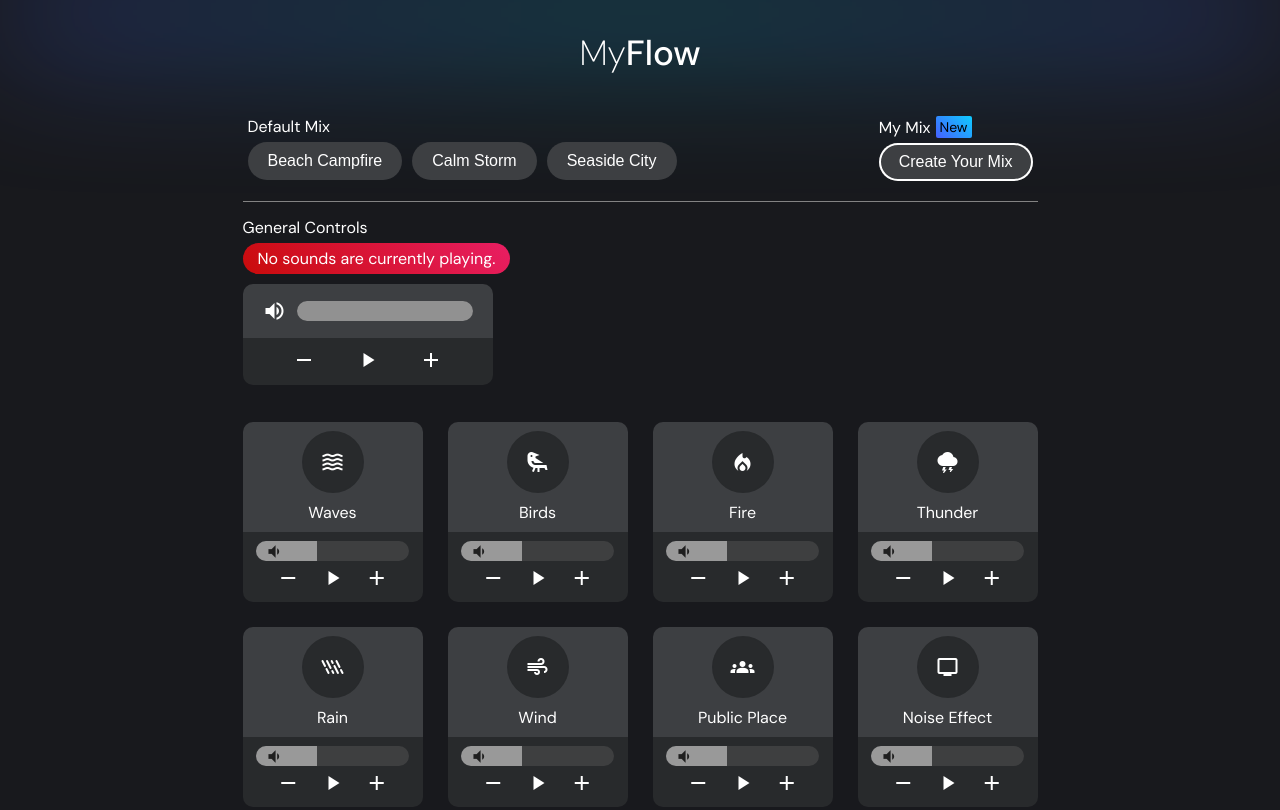
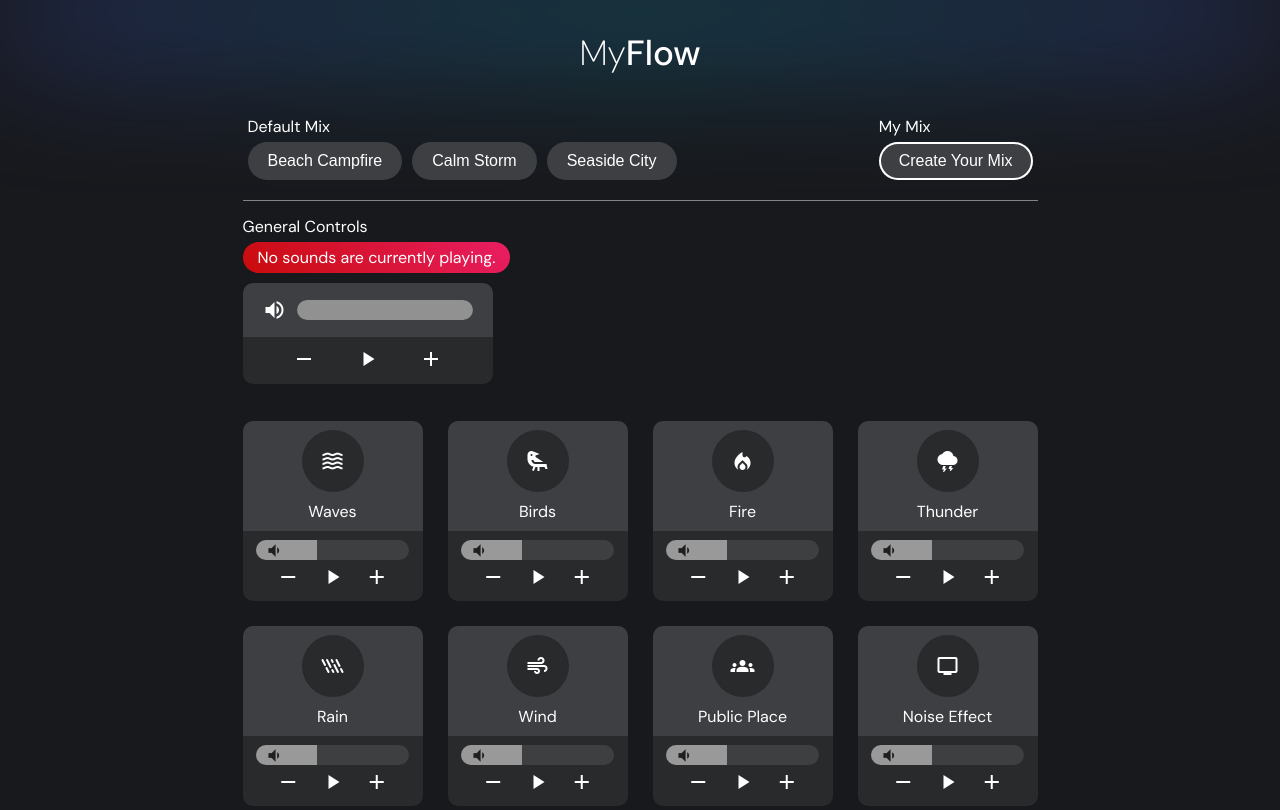
Before and after one commit to IsmailKacem/MyFlow, a website: page index.html in a window 1280 px wide. Shown: the top 810 px of the page. Drawn offline with nearby package versions, Linux system fonts and the light colour scheme.

Commit message:
clean code

```diff
--- a/app.js
+++ b/app.js
@@ -457,7 +457,6 @@ function triggerMix(mixArray, buttonElement) {
     return;
   }
 
-
   // On joue les sons du mix
   mixArray.forEach((sound) => {
     sound.play();
@@ -535,7 +534,6 @@ function deactivateMix() {
       btnSeaSideCity.classList.remove("seaside-city-btn-clicked");
       bgNeonTop.style.background = "linear-gradient(90deg, #4660ff, #0eccff, #4660ff)"
 
-
       listGeneralSounds = [];
       activeSounds = [];
       activeMix = null;
@@ -551,7 +549,6 @@ function deactivateAllSounds() {
     const audioPlayer = sound.closest(".audio-player");
     updateAudioPlayerUI(audioPlayer, false);
   });
-
   listGeneralSounds = [];
   activeSounds = [];
 }
@@ -592,9 +589,7 @@ function triggerLoad() {
   loadMyMixFromLocalStorage();
 }
 
-
 //My Mix
-// Ajout des fonctions de gestion du localStorage
 function saveMyMixToLocalStorage(mixName, mixSources) {
   const myMixData = {
     name: mixName,
--- a/index.html
+++ b/index.html
@@ -85,7 +85,7 @@
                 </div>
                 <div class="group__my-mix">
                     <div class="group__my-mix-p-btn">
-                        <p class="p__my-mix">My Mix <span class="span-soon-mymix">New</span></p>
+                        <p class="p__my-mix">My Mix</p>
                     </div>
                     <button class="btn-mix btn__my-mix">Create Your Mix</button>
                 </div>
--- a/style.css
+++ b/style.css
@@ -18,8 +18,7 @@ body {
 ::selection {
     background-color: #ececec6b;
     color: #000;
-  }
-
+}
 
 .div-loading-page{
     display: flex;
@@ -298,26 +297,18 @@ body {
     color: white;
     cursor: pointer;
     transition: background-color 0.3s;
-  }
+}
 
   .btn-delete-mix:hover {
     color: crimson;
-  }
+}
 
   .btn-delete-mix span {
     font-size: 20px;
-  }
+}
 
   .material-symbols-outlined.btn-delete-mix {
     font-variation-settings: 'FILL' 0, 'wght' 400, 'GRAD' 0, 'opsz' 24;
-  }
-
-.span-soon-mymix {
-    background: linear-gradient(45deg, rgb(70, 96, 255), rgb(14, 204, 255));
-    color: black;
-    padding: 2px 4px;
-    border-radius: 2px;
-    font-size: 14px;
 }
 
 .beach-campfire-btn-clicked{
```
